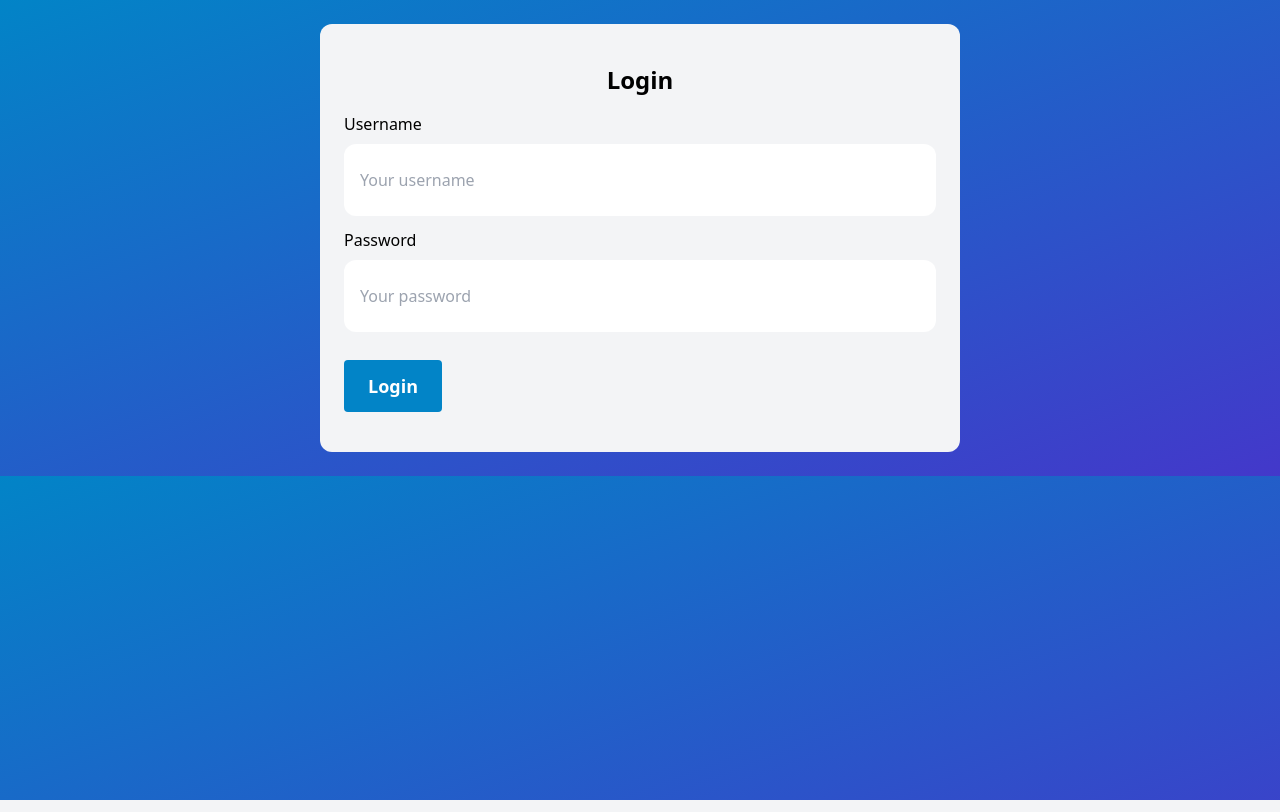
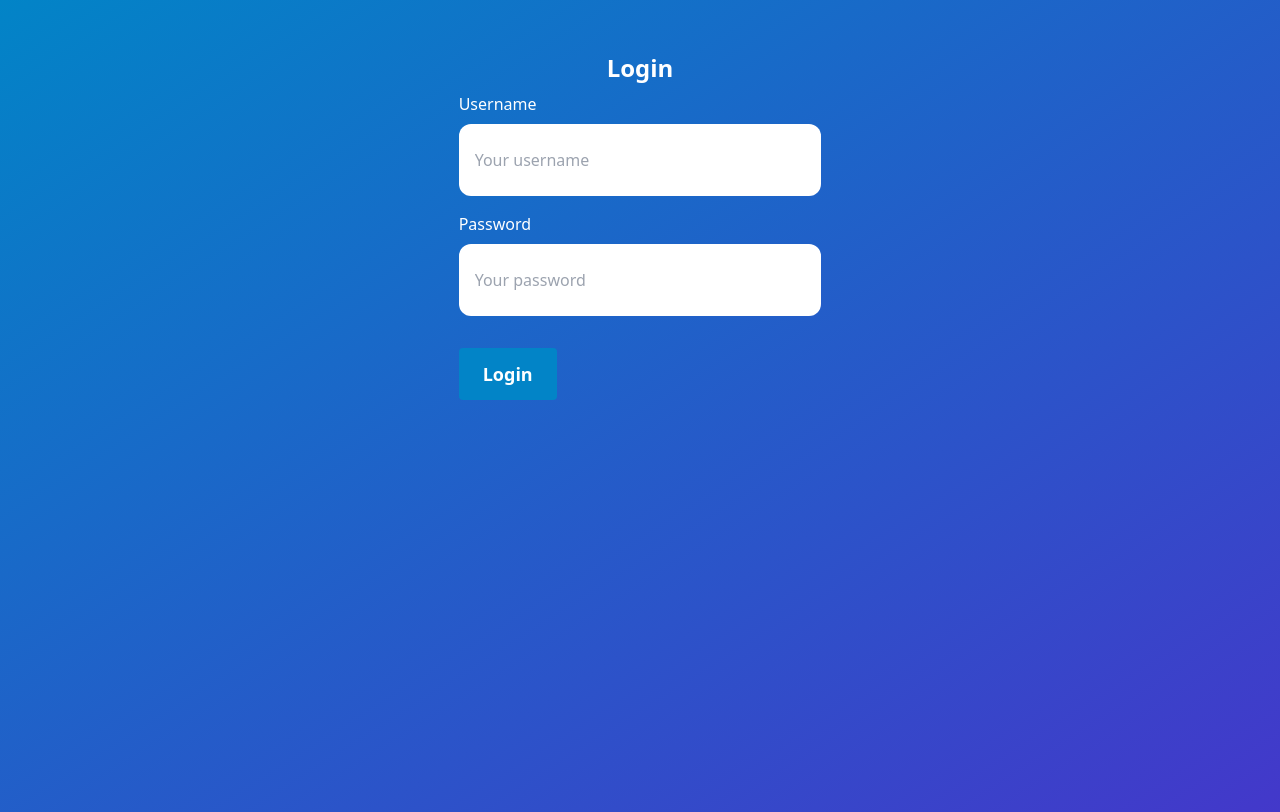
Before and after one commit to Rishi-Mishra0704/book-cms-backend, a Django app: page /login/ in a window 1280 px wide. Run offline with Django 4.2, Linux system fonts and the light colour scheme; some libraries are stand-ins or nearby versions.

Commit message:
adjust styles

```diff
--- a/core/templates/core/login.html
+++ b/core/templates/core/login.html
@@ -1,26 +1,27 @@
 {% extends "base.html" %}
 
 {% block content %}
-    <div class="w-full sm:w-1/2 my-6 p-4 md:p-6 mx-auto rounded-xl bg-gray-100">
-        <h1 class="text-xl md:text-2xl text-center font-bold my-4">Login</h1>
+    <div class="w-full sm:w-4/12 my-3 p-6 md:p-8 mx-auto rounded-md bg-inherit">
+        <h1 class="text-xl md:text-2xl text-white text-center font-bold my-2">Login</h1>
 
         <form method="post" action=".">
             {% csrf_token %}
 
-            <div class="mb-3">
-                <label class="block mb-2">Username</label>
-                {{form.username}}
+            <div class="mb-4">
+                <label class="block mb-2 text-white">Username</label>
+                {{ form.username }}
             </div>
-            <div class="mb-3">
-                <label class="block mb-2">Password</label>
-                {{form.password}}
+            <div class="mb-4">
+                <label class="block mb-2 text-white">Password</label>
+                {{ form.password }}
             </div>
+
             {% if form.errors or form.non_field_errors %}
-                <div class="mb-3 p-4 bg-red-100 rounded-xl">
+                <div class="mb-4 p-4 bg-red-100 rounded-md">
                     {% for field in form %}
                         {{ field.errors }}
                     {% endfor %}
-                    {{form.non_field_errors}}
+                    {{ form.non_field_errors }}
                 </div>
             {% endif %}
 
--- a/templates/base.html
+++ b/templates/base.html
@@ -5,8 +5,13 @@
     <meta name="viewport" content="width=device-width, initial-scale=1.0">
     <title>Document</title>
     <script src="https://cdn.tailwindcss.com"></script>
+    <style>
+        body{
+            overflow: hidden;
+        }
+    </style>
 </head>
-<body class="bg-gradient-to-br from-sky-600 to-indigo-700">
+<body class="bg-gradient-to-br from-sky-600 to-indigo-700 h-screen">
     {% block content %}{% endblock %}
 </body>
 </html>
```
